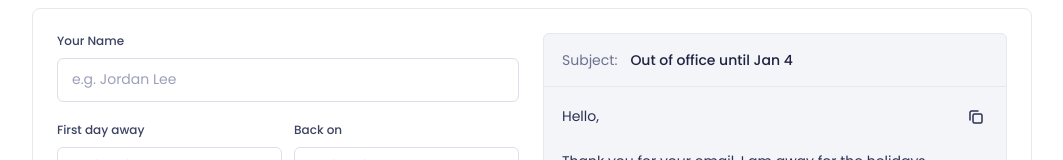
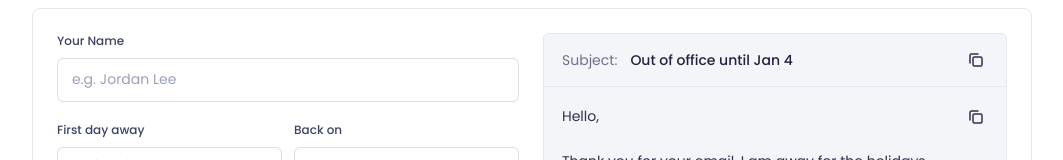
Before and after one commit to EduardCarmocanu/mailmeteor-out-of-office-template-tool, a Vue app: page / in a window 1280 px wide. Shown: the top 160 px of the page, without its empty margins (108-1171 px from the left). Built offline with nearby package versions, Linux system fonts and the light colour scheme.

Commit message:
add subject copy button

```diff
--- a/src/features/email-templating/components/MessageSubjectEditor.vue
+++ b/src/features/email-templating/components/MessageSubjectEditor.vue
@@ -1,5 +1,6 @@
 <script setup lang="ts">
 import { useId } from 'vue'
+import CopyButton from '../../../shared/components/CopyButton.vue'
 
 const subject = defineModel<string>({ default: '' })
 
@@ -16,6 +17,7 @@ const subjectId = useId()
       type="text"
       autocomplete="off"
     />
+    <CopyButton class="message-subject__copy" :text="subject" label="Copy subject" />
   </div>
 </template>
 
@@ -24,13 +26,18 @@ const subjectId = useId()
   display: flex;
   align-items: center;
   gap: 6px;
-  padding: 10px 12px 10px 18px;
+  /* Right padding lines the copy button up with the message body's. */
+  padding: 10px 16px 10px 18px;
 }
 
 .message-subject__label {
   flex: none;
   font-size: 14px;
   color: #6b7190;
+}
+
+.message-subject__copy {
+  flex: none;
 }
 
 .message-subject__field {
```
